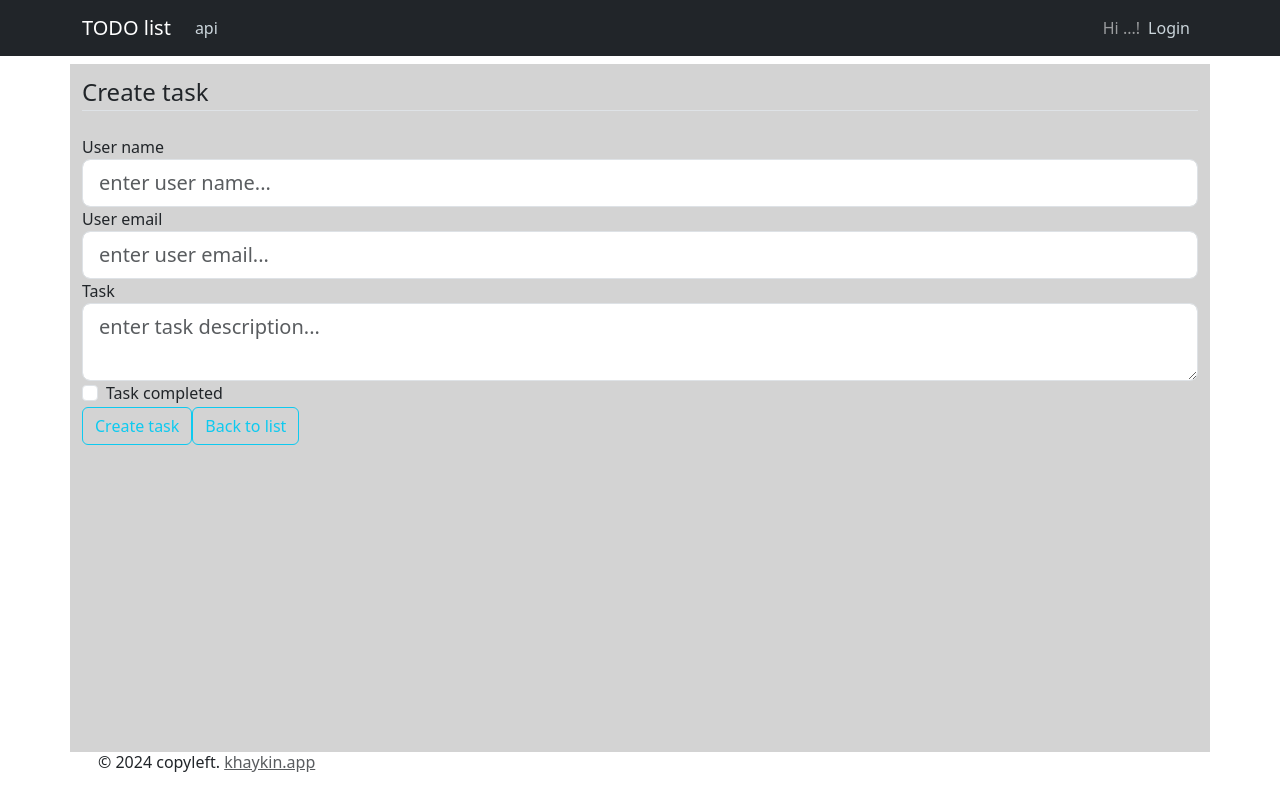
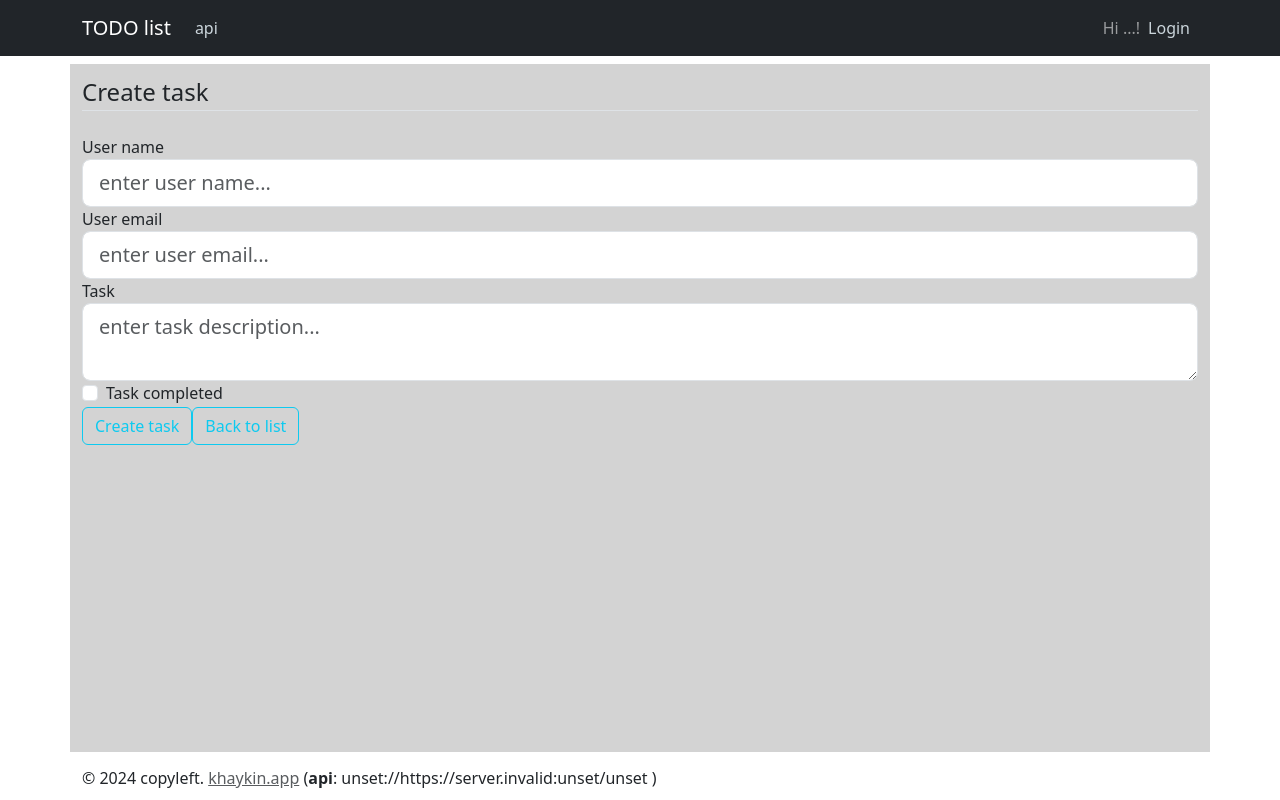
Before and after one commit to mkhaykin/reactBeeJee, a React (Vite) app: page /add in a window 1280 px wide. Built offline with nearby package versions, Linux system fonts and the light colour scheme; no server answers.

Commit message:
feat: api info to footer

```diff
--- a/src/components/api.js
+++ b/src/components/api.js
@@ -96,4 +96,5 @@ export {
   fetchTaskAdd,
   fetchTaskUpd,
   fetchTaskDel,
+  API_URL,
 };
--- a/src/pages/Footer.jsx
+++ b/src/pages/Footer.jsx
@@ -1,12 +1,17 @@
+import { API_URL } from "../components/api"
+
 export default function Footer() {
     return (
       <footer className="footer fixed-bottom">
         <div className="container">
-          <div className="content-section p-3">
+          <div className="content-section">
             <span>© 2024 copyleft. </span>
+            <span>
             <a className="text-muted" href="https://khaykin.app/">
               khaykin.app
             </a>
+            </span>
+            <span> (<b>api</b>: {API_URL} )</span>
           </div>
         </div>
       </footer>
```
